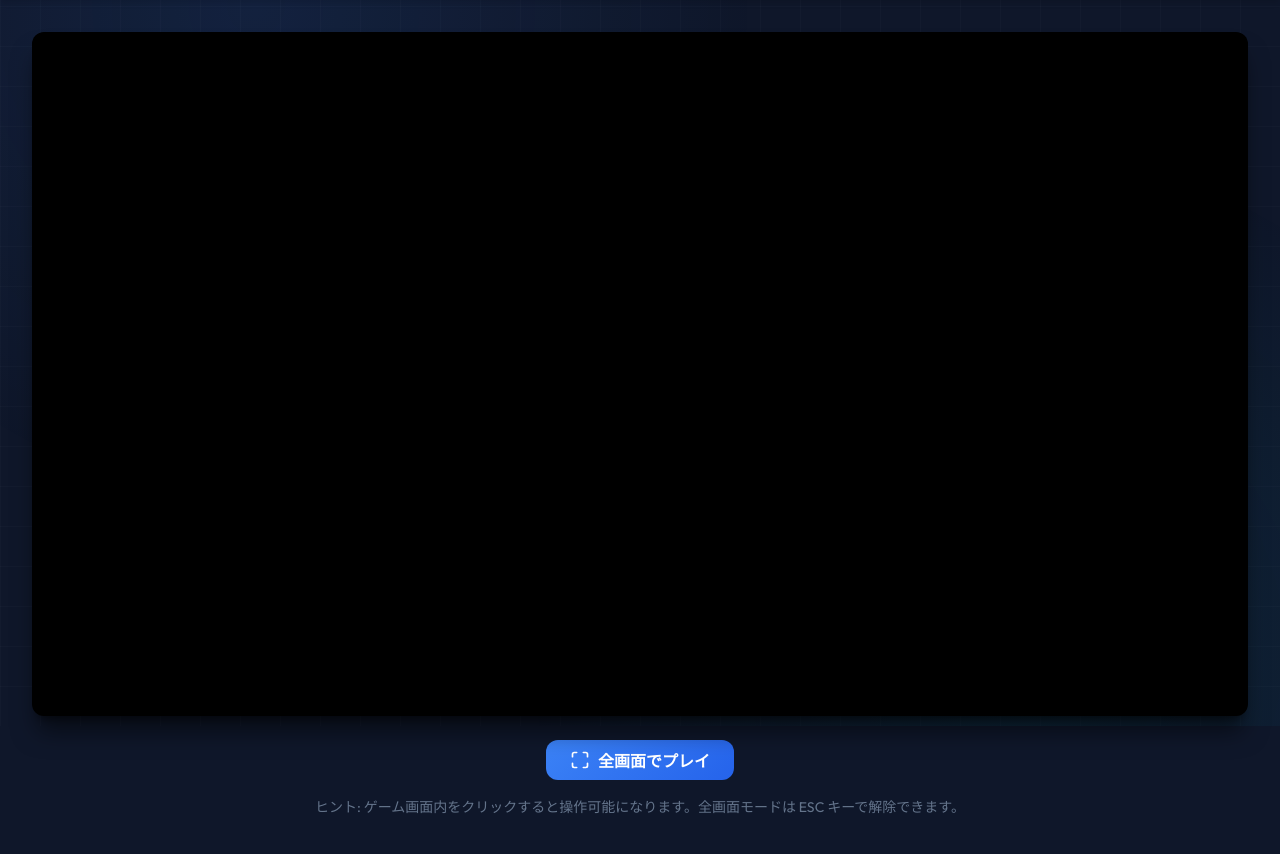
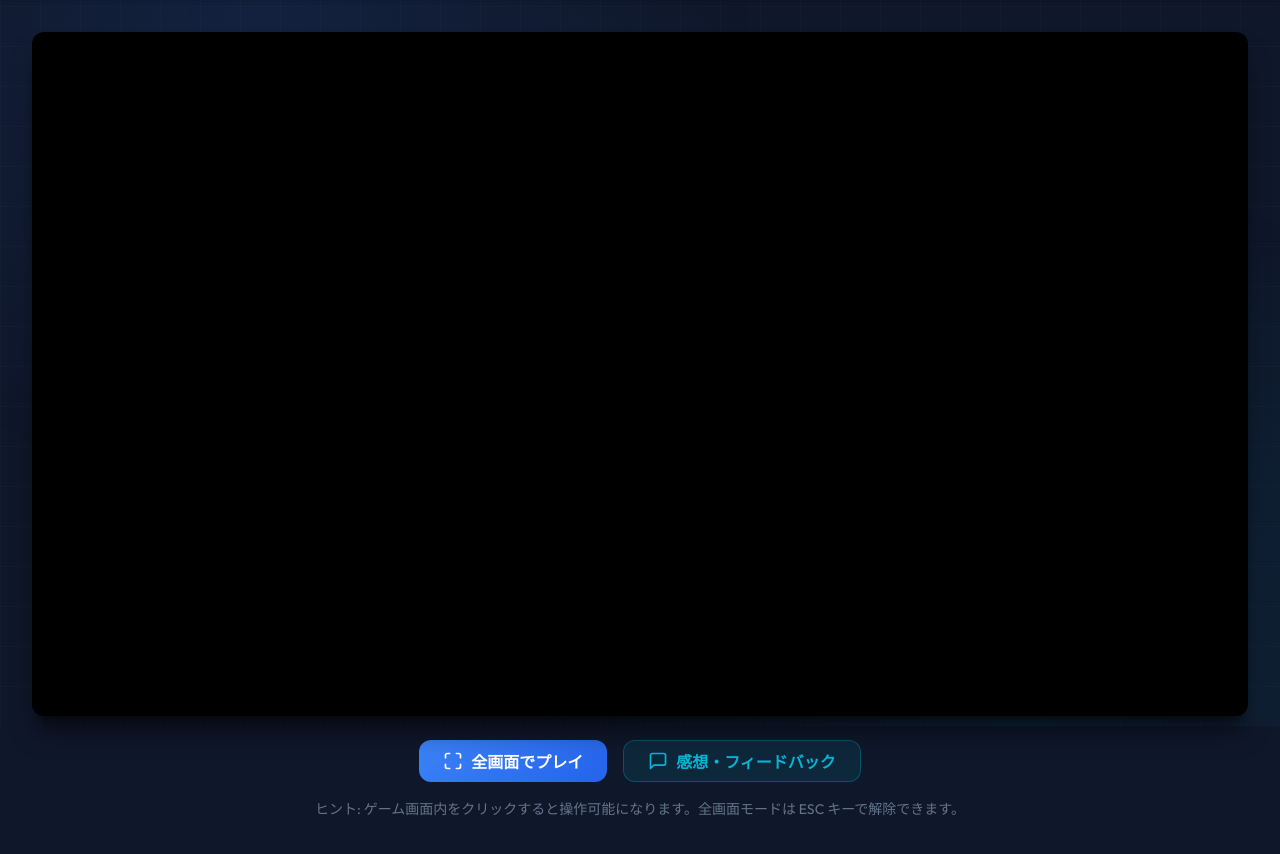
Before and after one commit to tinky44/TLS_3D, a plain HTML site: page docs/play.html in a window 1280 px wide. Shown: the part 74-928 px from the top of the page. Drawn offline with Linux system fonts and the light colour scheme.

Commit message:
feat: プレイページに感想フォームのリンクを追加
ゲーム画面下のコントロールエリアに、感想・フィードバックを送るためのボタンを追加しました。

Co-Authored-By: gemini <218195315+gemini-cli@users.noreply.github.com>

```diff
--- a/docs/play.html
+++ b/docs/play.html
@@ -83,6 +83,21 @@
         transform: translateY(-2px);
         box-shadow: 0 10px 15px -3px rgba(59, 130, 246, 0.4);
         background: linear-gradient(135deg, #60a5fa 0%, #3b82f6 100%);
+      }
+
+      .btn-feedback {
+        background: rgba(6, 182, 212, 0.1);
+        color: var(--accent);
+        border: 1px solid rgba(6, 182, 212, 0.3);
+        display: flex;
+        align-items: center;
+        gap: 0.5rem;
+        border-radius: 12px;
+      }
+      .btn-feedback:hover {
+        background: rgba(6, 182, 212, 0.2);
+        border-color: var(--accent);
+        transform: translateY(-2px);
       }
 
       main {
@@ -184,6 +199,12 @@
           </svg>
           全画面でプレイ
         </button>
+        <a href="#" target="_blank" class="btn btn-feedback">
+          <svg width="20" height="20" viewBox="0 0 24 24" fill="none" stroke="currentColor" stroke-width="2" stroke-linecap="round" stroke-linejoin="round">
+            <path d="M21 15a2 2 0 0 1-2 2H7l-4 4V5a2 2 0 0 1 2-2h14a2 2 0 0 1 2 2z"></path>
+          </svg>
+          感想・フィードバック
+        </a>
       </div>
 
       <p class="hint">ヒント: ゲーム画面内をクリックすると操作可能になります。全画面モードは ESC キーで解除できます。</p>
```
